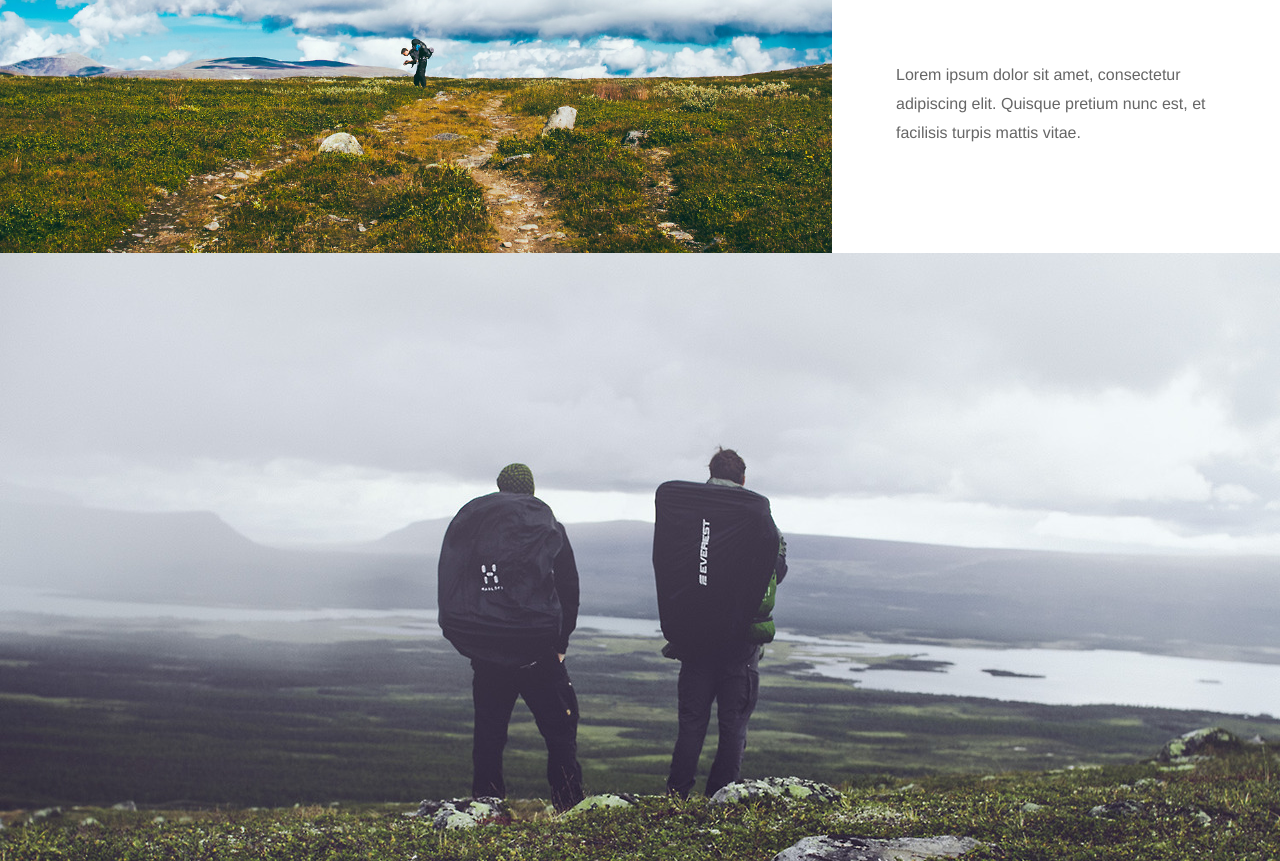
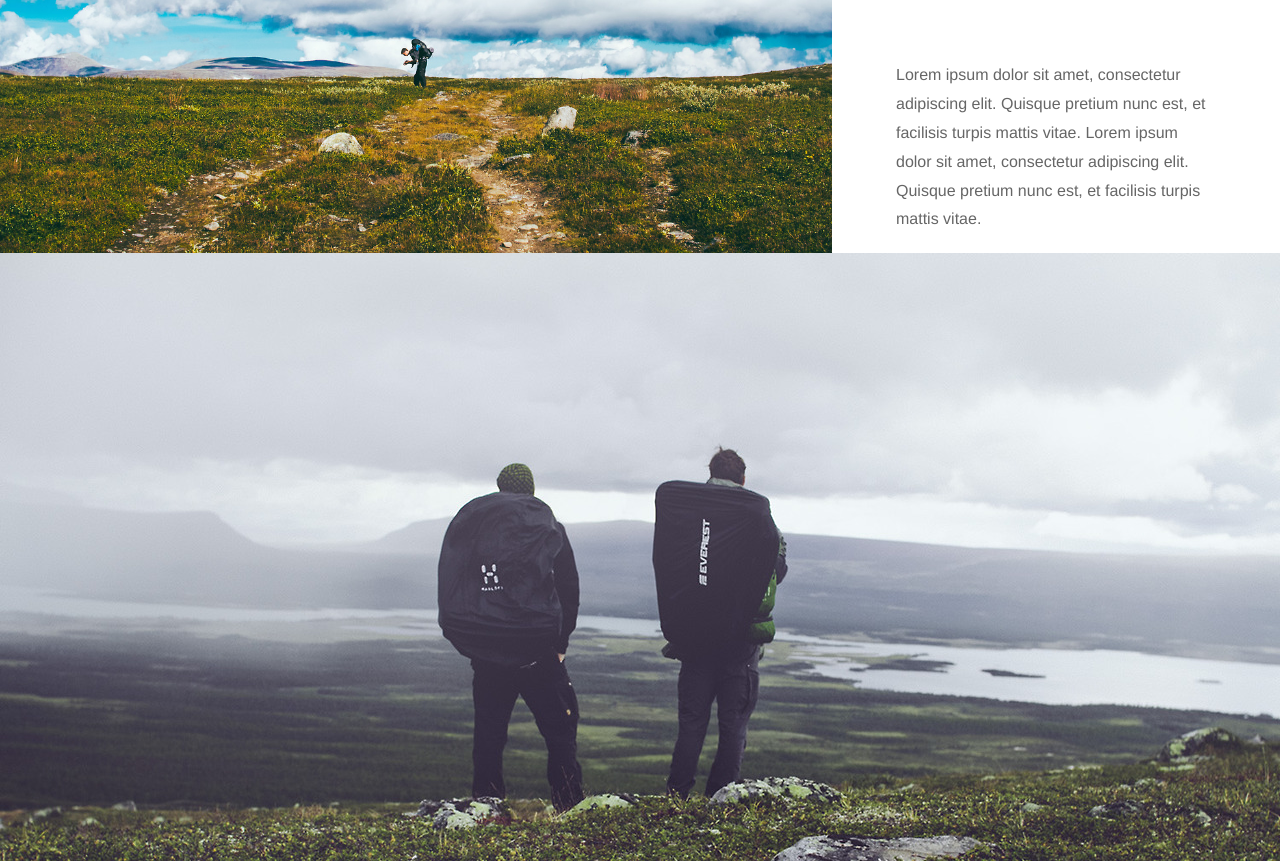
Before and after one commit to danielstenberg/danielstenberg.github.io, a plain HTML site: page index.html in a window 1280 px wide. Shown: the part 1616-2477 px from the top of the page. Drawn offline with Linux system fonts and the light colour scheme.

Commit message:
Added line of copy

```diff
--- a/index.html
+++ b/index.html
@@ -50,7 +50,8 @@ Lorem ipsum dolor sit amet, consectetur adipiscing elit. Etiam gravida porta dui
 
 
 <div class="text-onethird">
-<p>Lorem ipsum dolor sit amet, consectetur adipiscing elit. Quisque pretium nunc est, et facilisis turpis mattis vitae. </p>
+<p>Lorem ipsum dolor sit amet, consectetur adipiscing elit. Quisque pretium nunc est, et facilisis turpis mattis vitae.
+Lorem ipsum dolor sit amet, consectetur adipiscing elit. Quisque pretium nunc est, et facilisis turpis mattis vitae. </p>
 </div>
 
 <img class="single" src="img/4.jpg">
```
